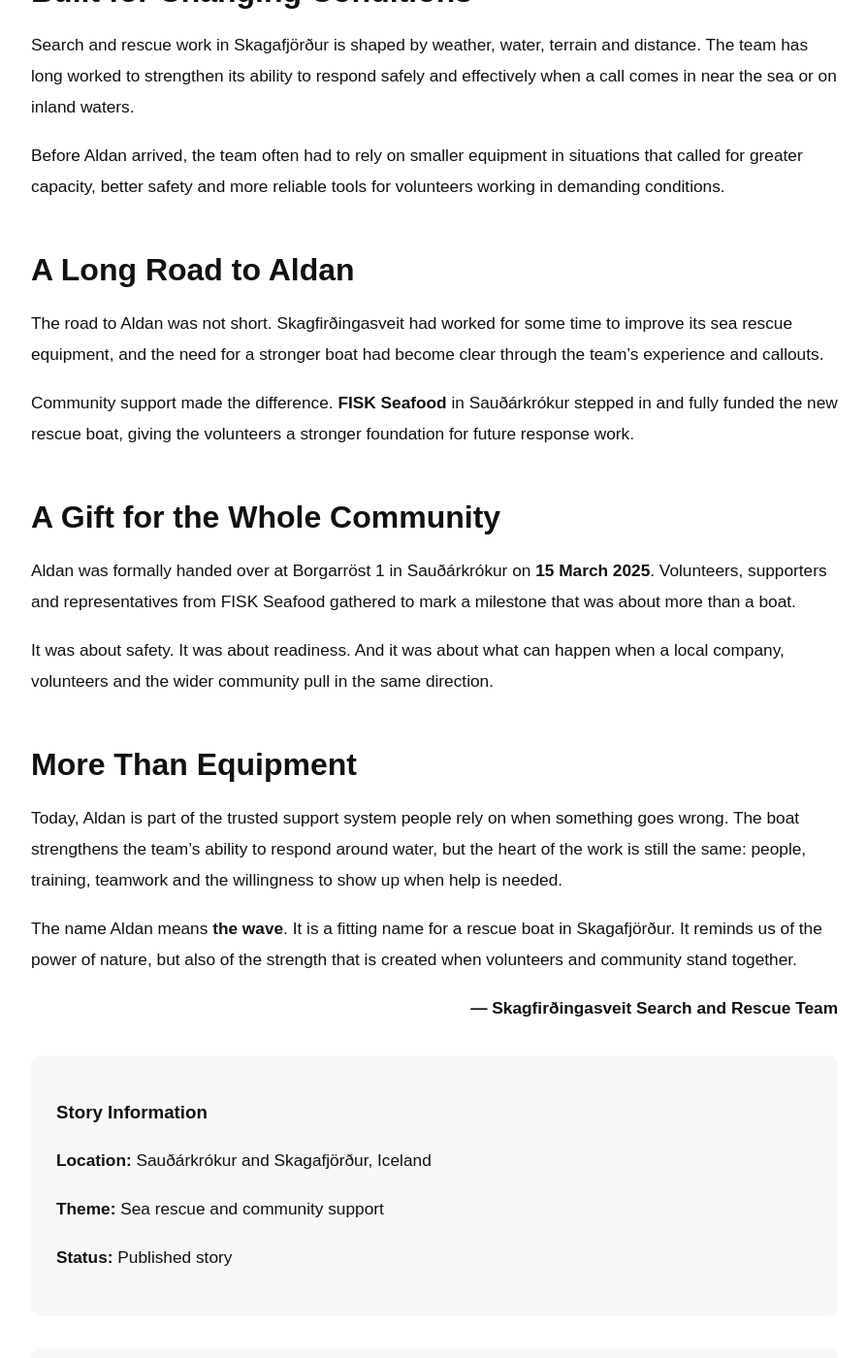
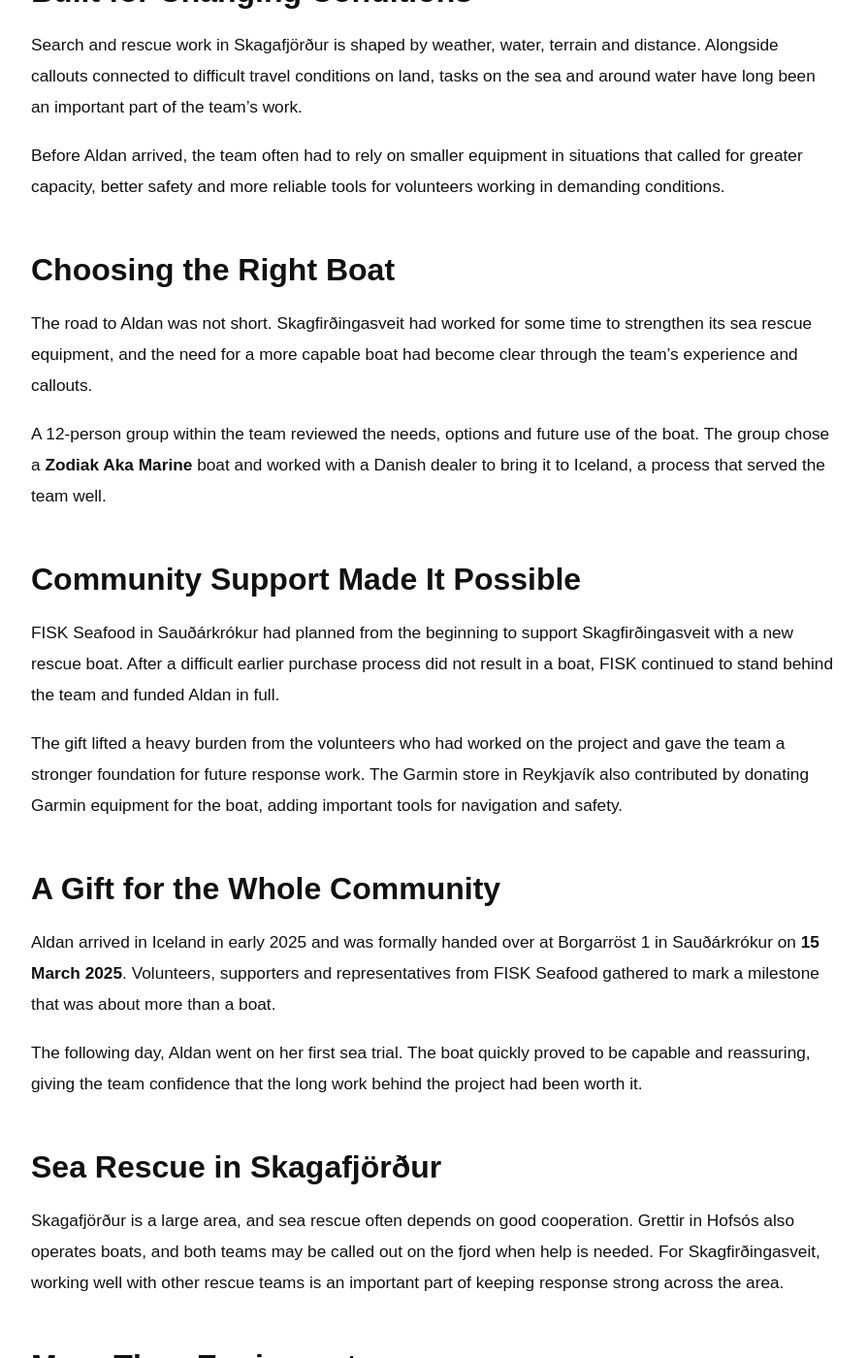
Before and after one commit to HafdisEinars/sar-skagafjordur-website, a Jekyll site: the page built from _stories/aldan-rescue-boat.md, in a window 1280 px wide and 1400 px high, scrolled down 1044 px. Shown: the whole window at 97% size, without its empty margins (192-1086 px from the left). Built offline with Jekyll 4.4.1, drawn with Linux system fonts in a browser that asks for light colours; some of the changed text lies outside the part shown.

Commit message:
Refine Aldan story text

```diff
--- a/_stories/aldan-rescue-boat.md
+++ b/_stories/aldan-rescue-boat.md
@@ -2,12 +2,12 @@
 title: "Aldan: Strengthening Sea Rescue in Skagafjörður"
 date: 2026-07-28
 published: true
-description: "The story of Aldan, Skagfirðingasveit's rescue boat in Sauðárkrókur, made possible through the support of FISK Seafood."
+description: "The story of Aldan, Skagfirðingasveit's rescue boat in Sauðárkrókur, made possible through the support of FISK Seafood and Garmin."
 kicker: "Sea Rescue"
 hero_image: "/media/stories/aldan-rescue-boat.svg"
 hero_alt: "Aldan rescue boat underway on the water in Skagafjörður"
-intro: "Aldan is Skagfirðingasveit's rescue boat, strengthening the team's ability to respond on the sea, along the coast and on inland waters."
-summary: "Aldan was delivered to Skagfirðingasveit on 15 March 2025 after generous support from FISK Seafood, strengthening sea rescue in Skagafjörður."
+intro: "Aldan is Skagfirðingasveit's 6-metre rigid-hulled rescue boat, strengthening response on the sea, along the coast and on inland waters."
+summary: "Aldan was delivered to Skagfirðingasveit on 15 March 2025 after generous support from FISK Seafood, with Garmin equipment donated by the Garmin store in Reykjavík."
 location: "Sauðárkrókur and Skagafjörður, Iceland"
 theme: "Sea rescue and community support"
 status: "Published story"
@@ -21,28 +21,38 @@
     url: "https://saudarkrokur.is/skagfirdingasveit-komin-med-nyjan-bjorgunarbat-eftir-rausnarlega-gjof-fisk-seafood/"
 ---
 
-Aldan is the rescue boat of **Skagfirðingasveit** in Sauðárkrókur and an important part of the team's sea rescue equipment. With Aldan, the team has stronger capacity to respond to incidents on the sea, along the coast and on the lakes and waters of Skagafjörður, where conditions can change quickly and every minute can matter.
+Aldan is the 6-metre rigid-hulled rescue boat of **Skagfirðingasveit** in Sauðárkrókur and an important part of the team's sea rescue equipment. With Aldan, the team has stronger capacity to respond to incidents on the sea, along the coast and on the lakes and waters of Skagafjörður, where conditions can change quickly and every minute can matter.
 
 ## Built for Changing Conditions
 
-Search and rescue work in Skagafjörður is shaped by weather, water, terrain and distance. The team has long worked to strengthen its ability to respond safely and effectively when a call comes in near the sea or on inland waters.
+Search and rescue work in Skagafjörður is shaped by weather, water, terrain and distance. Alongside callouts connected to difficult travel conditions on land, tasks on the sea and around water have long been an important part of the team's work.
 
 Before Aldan arrived, the team often had to rely on smaller equipment in situations that called for greater capacity, better safety and more reliable tools for volunteers working in demanding conditions.
 
-## A Long Road to Aldan
+## Choosing the Right Boat
 
-The road to Aldan was not short. Skagfirðingasveit had worked for some time to improve its sea rescue equipment, and the need for a stronger boat had become clear through the team's experience and callouts.
+The road to Aldan was not short. Skagfirðingasveit had worked for some time to strengthen its sea rescue equipment, and the need for a more capable boat had become clear through the team's experience and callouts.
 
-Community support made the difference. **FISK Seafood** in Sauðárkrókur stepped in and fully funded the new rescue boat, giving the volunteers a stronger foundation for future response work.
+A 12-person group within the team reviewed the needs, options and future use of the boat. The group chose a **Zodiak Aka Marine** boat and worked with a Danish dealer to bring it to Iceland, a process that served the team well.
+
+## Community Support Made It Possible
+
+FISK Seafood in Sauðárkrókur had planned from the beginning to support Skagfirðingasveit with a new rescue boat. After a difficult earlier purchase process did not result in a boat, FISK continued to stand behind the team and funded Aldan in full.
+
+The gift lifted a heavy burden from the volunteers who had worked on the project and gave the team a stronger foundation for future response work. The Garmin store in Reykjavík also contributed by donating Garmin equipment for the boat, adding important tools for navigation and safety.
 
 ## A Gift for the Whole Community
 
-Aldan was formally handed over at Borgarröst 1 in Sauðárkrókur on **15 March 2025**. Volunteers, supporters and representatives from FISK Seafood gathered to mark a milestone that was about more than a boat.
+Aldan arrived in Iceland in early 2025 and was formally handed over at Borgarröst 1 in Sauðárkrókur on **15 March 2025**. Volunteers, supporters and representatives from FISK Seafood gathered to mark a milestone that was about more than a boat.
 
-It was about safety. It was about readiness. And it was about what can happen when a local company, volunteers and the wider community pull in the same direction.
+The following day, Aldan went on her first sea trial. The boat quickly proved to be capable and reassuring, giving the team confidence that the long work behind the project had been worth it.
+
+## Sea Rescue in Skagafjörður
+
+Skagafjörður is a large area, and sea rescue often depends on good cooperation. Grettir in Hofsós also operates boats, and both teams may be called out on the fjord when help is needed. For Skagfirðingasveit, working well with other rescue teams is an important part of keeping response strong across the area.
 
 ## More Than Equipment
 
-Today, Aldan is part of the trusted support system people rely on when something goes wrong. The boat strengthens the team's ability to respond around water, but the heart of the work is still the same: people, training, teamwork and the willingness to show up when help is needed.
+Today, Aldan is part of the trusted support system people rely on when something goes wrong, whether on land or water. The boat strengthens the team's ability to respond around water, but the heart of the work is still the same: people, training, teamwork and the willingness to show up when help is needed.
 
-The name Aldan means **the wave**. It is a fitting name for a rescue boat in Skagafjörður. It reminds us of the power of nature, but also of the strength that is created when volunteers and community stand together.
+The name Aldan means **the wave**. It is a fitting name for a rescue boat in Skagafjörður. It reminds us of the power of nature, but also of the strength that is created when volunteers, local companies and community stand together.
```
